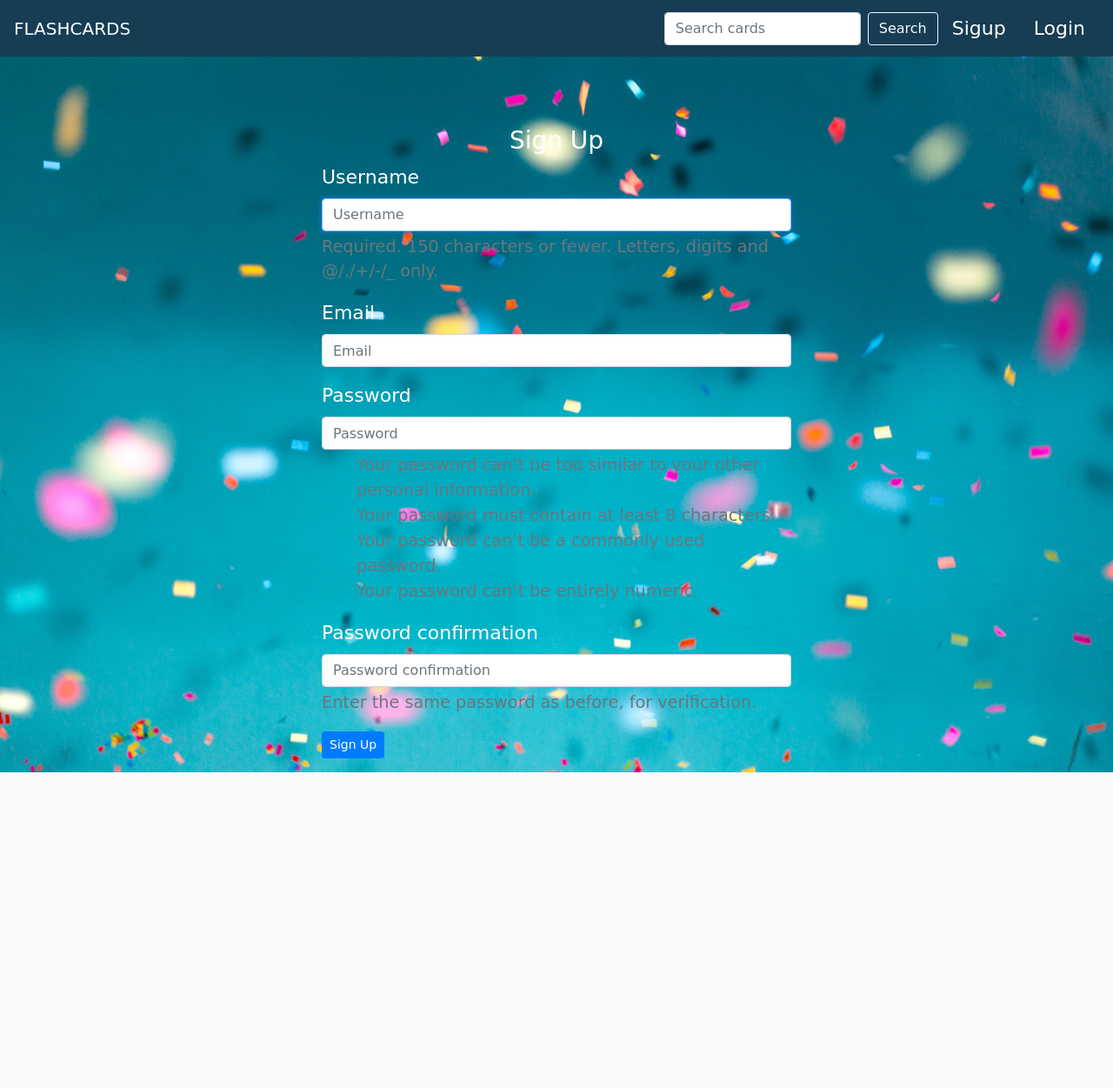
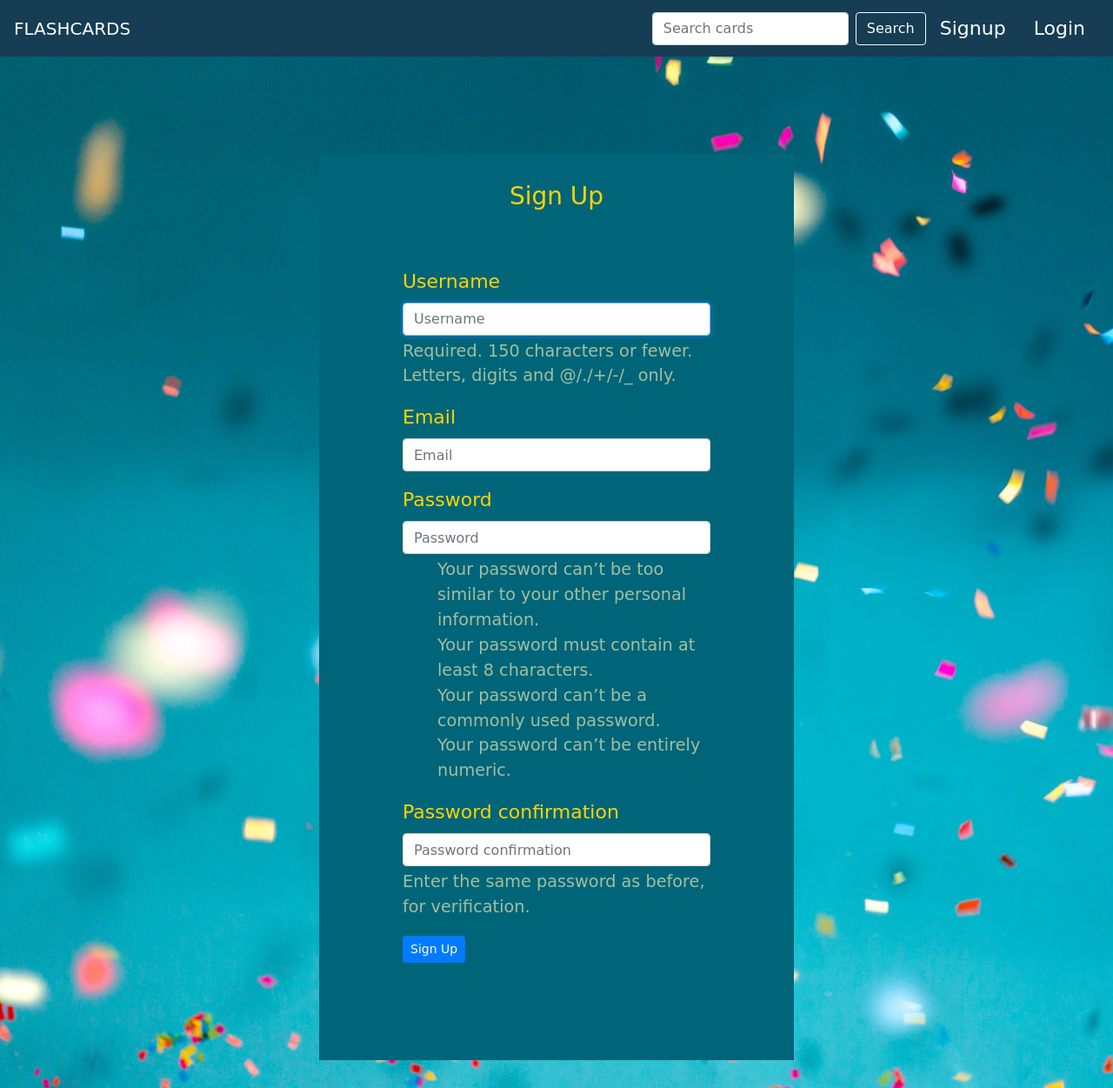
Before and after one commit to ngetichnicholas/Flash-Cards, a Django app: page /accounts/register/ in a window 1280 px wide. Shown: the whole page at 87% size. Before the commit the page ends 888 px from the top, so only its background shows below. Run offline with Django 3.2, Linux system fonts and the light colour scheme; some libraries are stand-ins or nearby versions; some web fonts are replaced.

Commit message:
Deployment

```diff
--- a/flash_app/static/css/styles.css
+++ b/flash_app/static/css/styles.css
@@ -27,7 +27,10 @@
   background-color: #006579 !important;
   color: #FED401;
 }
-.forms {
+.text-muted {
+  color: #A1BFA0 !important;
+}
+.forms, .panel {
   padding: 2rem;
   margin: 2rem;
   background-color: #006579 !important;
--- a/flash_app/templates/card_page.html
+++ b/flash_app/templates/card_page.html
@@ -43,8 +43,8 @@
         <p class="text-center">Last updated {{card.updated_at}}</p>
         {% if card.user.username == current_user.username %}
         <div class="text-center">
-        <a href="{% url 'update_card' card.id %}" class="btn update">Update Flashcard</a>
-        <a href="{% url 'delete_card' card.id %}" class="btn  delete">Delete Flashcard</a>
+        <a href="{% url 'update_card' card.id %}" class="btn btn-primary">Update Flashcard</a>
+        <a href="{% url 'delete_card' card.id %}" class="btn  btn-danger">Delete Flashcard</a>
       </div>
         {% endif %}
       </div>
--- a/flash_app/templates/navbar.html
+++ b/flash_app/templates/navbar.html
@@ -11,7 +11,7 @@
         </form>
         {% if user.is_authenticated %}
 
-        <a href="{% url 'profile'%}"><img class="profile_picture"
+        <a href=""><img class="profile_picture"
                 src="https://res.cloudinary.com/dbos9xidr/image/upload/v1626854682/zvtfufhexa8lqqqgcdt3.png" alt=""></a>
 
 
@@ -19,7 +19,7 @@
 
         {% else %}
 
-        <a class="nav-item nav-link"  href="{% url 'register' %}">Sigup</a>
+        <a class="nav-item nav-link"  href="{% url 'register' %}">Signup</a>
 
 
         <a class="nav-item nav-link"  href="{% url 'login' %}">Login</a>
--- a/flash_app/templates/registration/registration_form.html
+++ b/flash_app/templates/registration/registration_form.html
@@ -1,7 +1,7 @@
 {%extends "base.html"%}
 {% load bootstrap4 %}
 {% block content %}
-<div class="container">
+<div class="container-fluid">
   <div class="row">
     <!-- Empty div -->
     <div class="col-md-3"></div>
@@ -14,7 +14,7 @@
           <h3 class="text-center">Sign Up</h3>
         </div>
         <div class="panel-body">
-          <form action="/accounts/register/" method="post">
+          <form class="forms" action="/accounts/register/" method="post">
             {% csrf_token %}
             {% bootstrap_form form %}
             <div class="form-group">
```
